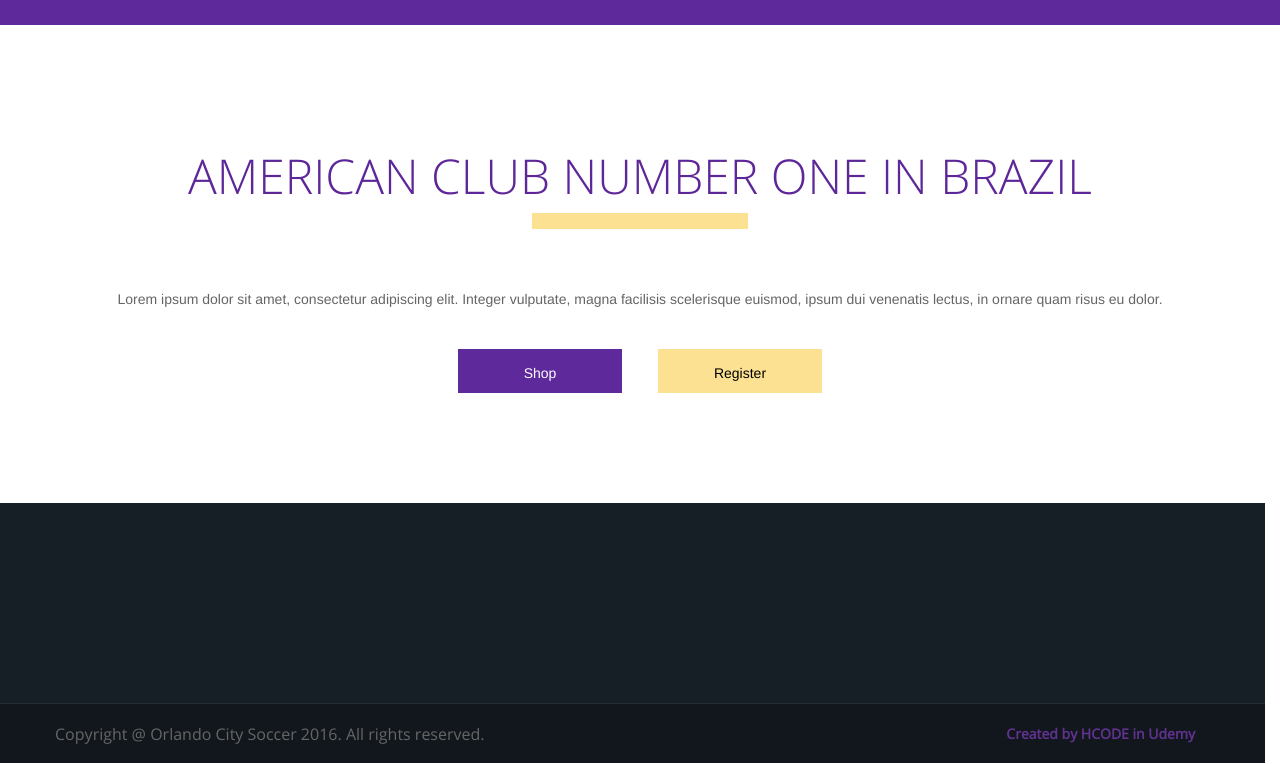
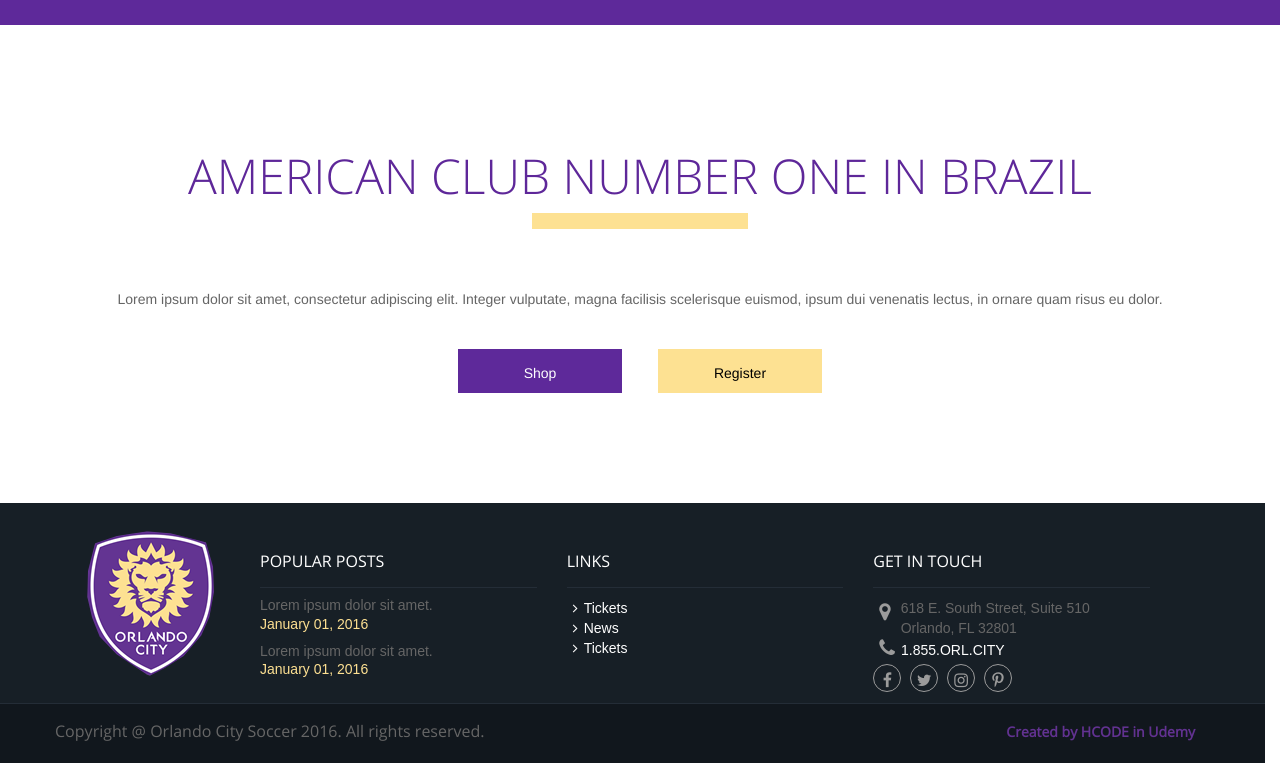
Before and after one commit to codigosdoparca/curso-dev-web-udemy, a plain HTML site: page index.html in a window 1280 px wide. Shown: the part 1427-2191 px from the top of the page. Drawn offline with Linux system fonts and the light colour scheme.

Commit message:
Termino do layout. Aula 31

```diff
--- a/css/orlando.css
+++ b/css/orlando.css
@@ -329,7 +329,7 @@ footer .row {
 }
 
 footer .row p {
-	line-height: 60px;
+	line-height: 55px;
 	margin-bottom: 0;
 }
 
@@ -358,3 +358,99 @@ footer .text-roxo {
 	font-weight: bold;
 	font-size: 14px;
 }
+
+footer .logotipo {
+	margin-top: 28px;
+}
+
+footer .col-popular-post,
+footer .col-links,
+footer .col-get-in-touch {
+margin-top: 40px;
+}
+
+footer .row-cols h4 {
+	font-family: "OpenSans";
+	font-size: 16px;
+	color: #FFF;
+	padding-bottom: 17px;
+	border-bottom: #242D37 1px solid;
+}
+
+footer .row-cols h5 {
+	color: #666;
+	font-family: Arial;
+	font-size: 14px;
+	margin-bottom: 0px;
+}
+
+footer .row-cols time {
+	color: #FDE092;
+	font-family: Arial;
+	font-size: 14px;
+}
+/* Tira bolinha da lista
+footer .row-cols ul {
+	list-style: none;
+}
+*/
+footer .col-links a,
+footer .col-get-in-touch a{
+	color: #FFF;
+	font-family: Arial;
+	font-size: 14px;
+}
+
+footer .col-links .fa{
+	margin: 0 6px;
+}
+footer .col-get-in-touch address{
+	color: #666;
+	font-family: Arial;
+	font-size: 14px;
+	margin-bottom: 0;
+}
+
+footer .col-get-in-touch address span{
+	display: inline-block;
+}
+
+footer .col-get-in-touch address i {
+	position: relative;
+	top: -14px;
+}
+
+footer .col-get-in-touch i {
+	color: #9B9B9B;
+	font-size: 20px;
+	margin: 0 6px;
+}
+
+footer .col-get-in-touch p {
+	line-height: 20px;
+}
+
+footer .list-socials {
+	margin-top: 4px;
+}
+
+footer .list-socials li {
+	display: inline-block;
+	margin-right: 5px;
+}
+
+
+footer .list-socials a{
+	display: block;
+	border: #9B9B9B 1px solid;
+	width: 28px;
+	height: 28px;
+	line-height: 28px;
+	border-radius: 14px;
+	text-align: center;
+}
+
+footer .list-socials i {
+	font-size: 16px;
+	margin: 7px auto;
+}
--- a/index.html
+++ b/index.html
@@ -173,6 +173,84 @@
 
 		<div class="row row-cinza-claro">
 
+			<div class="container">
+
+				<div class="col-md-2 text-center">
+
+					<img class="logotipo" src="img/orlando-logo.png" alt="Logotipo">
+
+				</div>
+
+				<div class="col-md-10">
+
+					<div class="row row-cols">
+
+							<div class="col-md-4 col-popular-post">
+
+								<h4>POPULAR POSTS</h4>
+
+								<ul class="list-unstyled">
+									<li>
+										<h5>Lorem ipsum dolor sit amet.</h5>
+										<time>January 01, 2016</time>
+									</li>
+
+									<li>
+										<h5>Lorem ipsum dolor sit amet.</h5>
+										<time>January 01, 2016</time>
+									</li>
+								</ul>
+
+							</div>
+
+							<div class="col-md-4 col-links">
+
+								<h4>LINKS</h4>
+
+								<ul class="list-unstyled">
+									<li><a href="#"><i class="fa fa-angle-right"></i>Tickets</a></li>
+									<li><a href="#"><i class="fa fa-angle-right"></i>News</a></li>
+									<li><a href="#"><i class="fa fa-angle-right"></i>Tickets</a></li>
+								</ul>
+
+							</div>
+
+							<div class="col-md-4 col-get-in-touch">
+
+								<h4>GET IN TOUCH</h4>
+
+									<address>
+										<i class="fa fa-map-marker"></i> <span>618 E. South Street, Suite 510 <br/>
+										Orlando, FL 32801</span>
+									</address>
+
+									<p><a href="tel:1855ORLANDOCITY"><i class="fa fa-phone"></i>1.855.ORL.CITY</a></p>
+
+									<ul class="list-unstyled list-socials">
+										<li>
+												<a href="#" target="_blank"><i class="fa fa-facebook"></i></a>
+										</li>
+										<li>
+												<a href="#" target="_blank"><i class="fa fa-twitter"></i></a>
+										</li>
+										<li>
+												<a href="#" target="_blank"><i class="fa fa-instagram"></i></a>
+										</li>
+										<li>
+												<a href="#" target="_blank"><i class="fa fa-pinterest-p"></i></a>
+										</li>
+									</ul>
+
+
+
+							</div>
+
+					</div>
+
+				</div>
+
+			</div>
+
 		</div>
 
 		<div class="row row-cinza-escuro">
@@ -182,8 +260,6 @@
 						<p class="pull-right text-roxo">Created by HCODE in Udemy</p>
 
 				</div>
-
-
 
 		</div>
 
```
